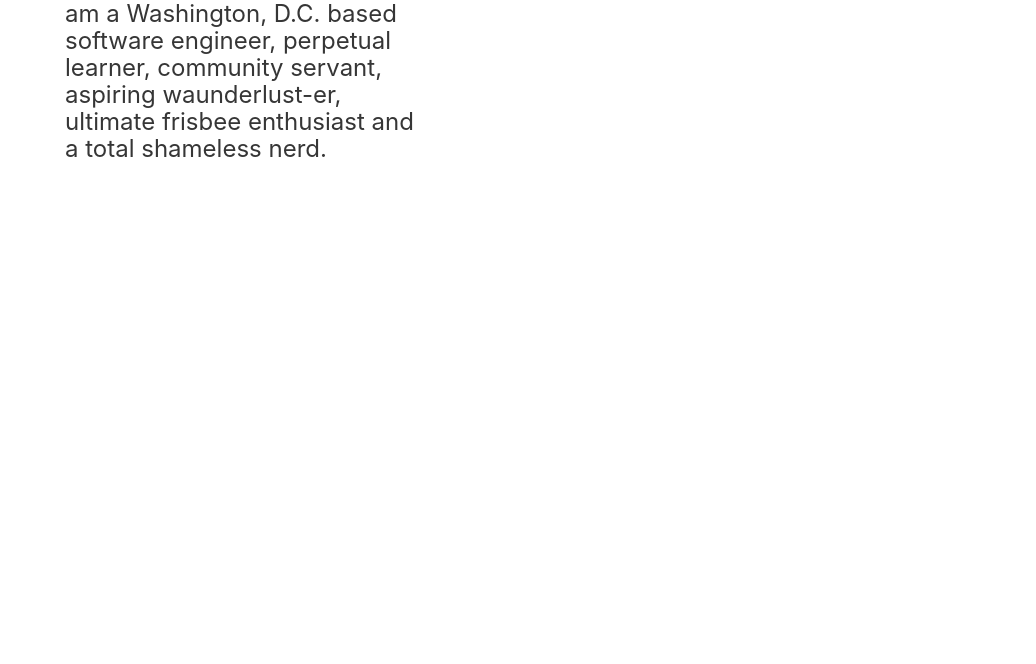
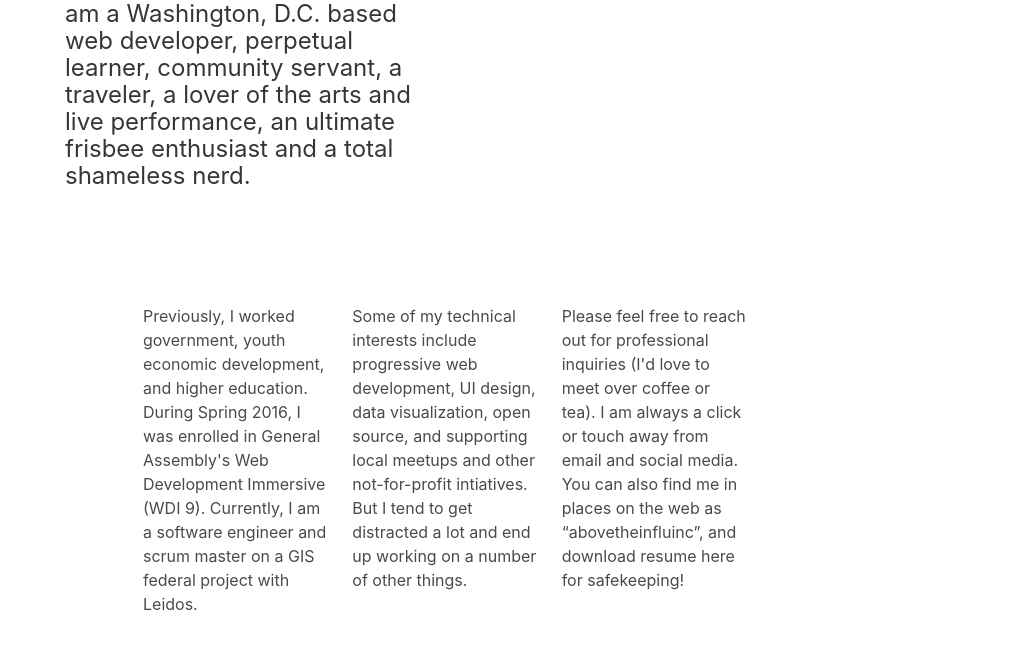
Before and after one commit to mvaden/portfolio_2.2, a plain HTML site: page index.html in a window 1280 px wide. Shown: the part 275-939 px from the top of the page, without its empty margins (195-1231 px from the left). Before the commit the page ends 800 px from the top, so only its background shows below. Drawn offline with Linux system fonts and the light colour scheme.

Commit message:
The Body - three paragraphs.

```diff
--- a/index.html
+++ b/index.html
@@ -70,9 +70,11 @@
 	<section class="section" id="sub-heading">
 		<div class="container content">
 			<div class="columns">
+
+				<!-- The Subtitle -->
 				<div class="column is-one-third is-offset-2">
 					<h4 class="subtitle is-4">
-						My name is Matthew R. Vaden. I am a Washington, D.C. based software engineer, perpetual learner, community servant, aspiring waunderlust-er, ultimate frisbee enthusiast and a total shameless nerd.
+						My name is Matthew R. Vaden. I am a Washington, D.C. based web developer, perpetual learner, community servant, a traveler, a lover of the arts and live performance, an ultimate frisbee enthusiast and a total shameless nerd.
 					</h4>
 				</div>
 				<div class="column is-one-third">
@@ -80,7 +82,31 @@
 						<img src="assets/mattv.jpg" alt="">
 					</figure>
 				</div>
+
 			</div>
+		</div>
+	</section>
+
+	<!-- The Body -->
+	<section class="section" id="body">
+		<div class="columns">
+			<!-- <div class="column is-offset-1"> -->
+				<div class="column is-2 is-offset-3">
+					<p class="">
+					Previously, I worked government, youth economic development, and higher education. During Spring 2016, I was enrolled in General Assembly's Web Development Immersive (WDI 9). Currently, I am a software engineer and scrum master on a GIS federal project with Leidos.
+					</p>
+				</div>
+				<div class="column is-2">
+					<p class="">
+					Some of my technical interests include progressive web development, UI design, data visualization, open source, and supporting local meetups and other not-for-profit intiatives. But I tend to get distracted a lot and end up working on a number of other things.
+					</p>
+				</div>
+				<div class="column is-2">
+					<p class="">
+					Please feel free to reach out for professional inquiries (I'd love to meet over coffee or tea). I am always a click or touch away from email and social media. You can also find me in places on the web as “abovetheinfluinc”, and download resume here for safekeeping!
+					</p>
+				</div>
+			<!-- </div> -->
 		</div>
 	</section>
 
```
